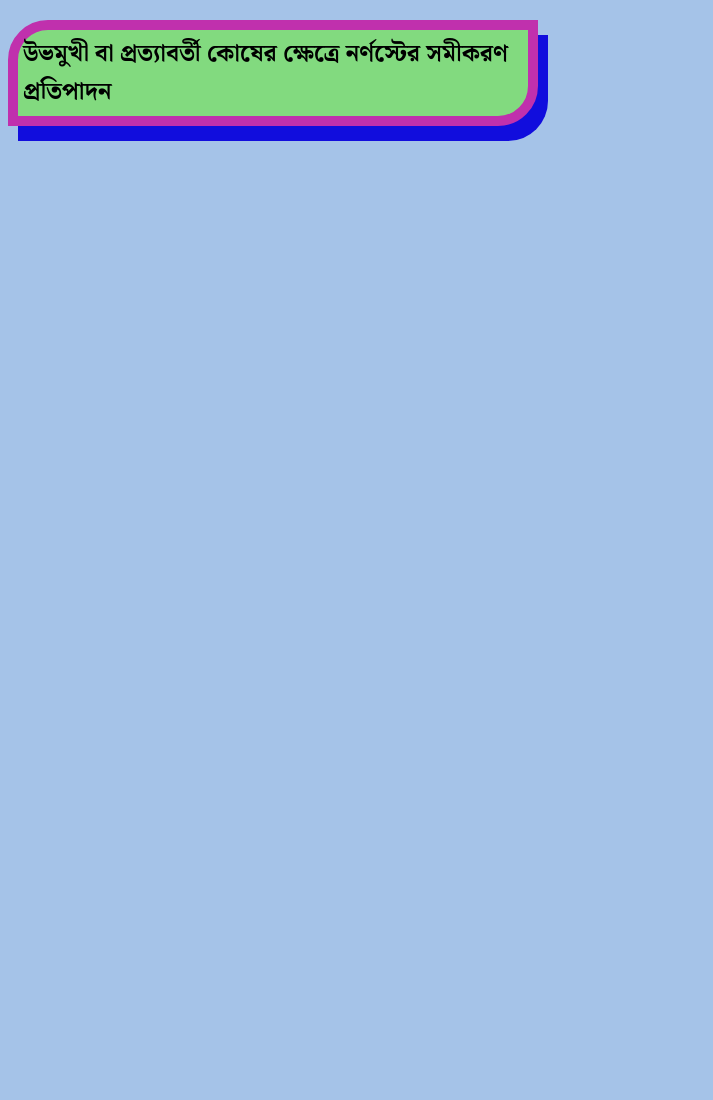
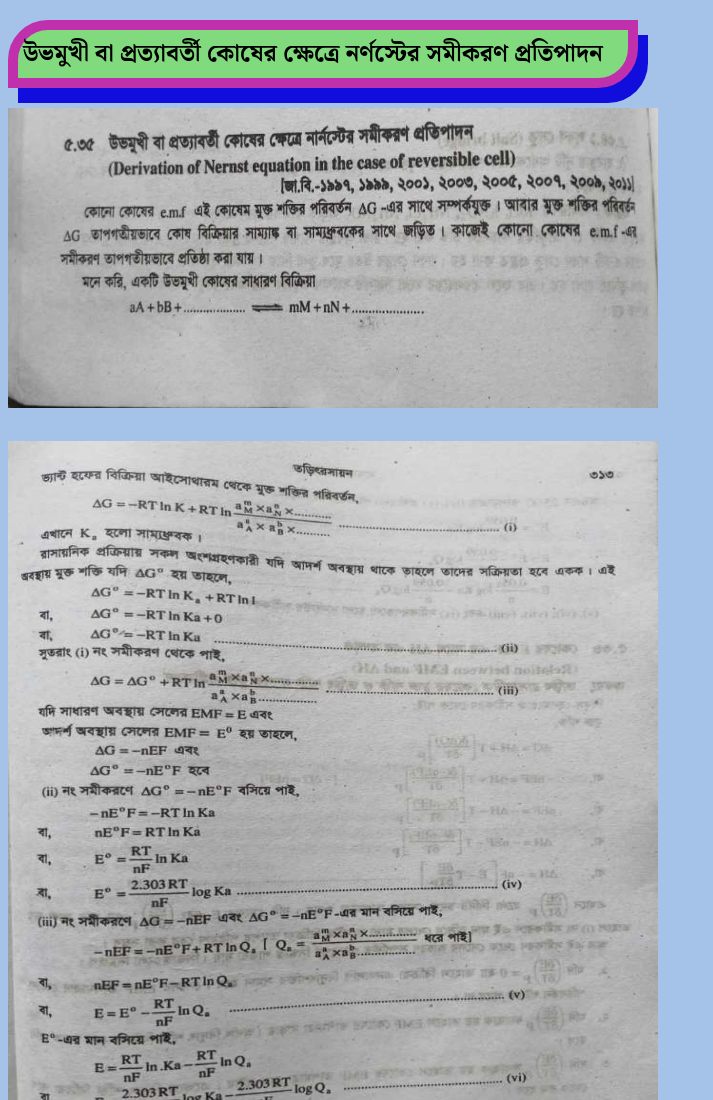
Before and after one commit to mr-robin-x/chemistry, a plain HTML site: page seven.html in a window 1280 px wide. Shown: the top 1100 px of the page, without its empty margins (0-713 px from the left). Before the commit the page ends 800 px from the top, so only its background shows below. Drawn offline with Linux system fonts and the light colour scheme.

Commit message:
added 2 images

```diff
--- a/seven.html
+++ b/seven.html
@@ -10,5 +10,9 @@
 </head>
 <body>
    <h2 class="omg"> উভমুখী বা প্রত্যাবর্তী কোষের ক্ষেত্রে নর্ণস্টের সমীকরণ প্রতিপাদন </h2>
+   <div class="nin"><img src="style/517234674_614248014664294_2110170207806272227_n.jpg" alt=""></div><br>
+      <div class="non2">
+      <img src="style/514116041_1244124597093378_1387012414930136476_n.jpg" alt=""><br>
+      <img src="style/3rd.jpg" alt=""><br></div>
 </body>
 </html>
--- a/style/style.css
+++ b/style/style.css
@@ -27,7 +27,7 @@ body{
   background-color: rgb(130, 218, 127);
   border: rgb(192, 48, 173) 10px solid;
   padding:5px;
-  width:500px;
+  width:600px;
   border-radius: 40px 0px;
   box-shadow: 10px 15px rgb(17, 13, 221);
 }
@@ -65,3 +65,16 @@ img{
   padding: 3px;
   text-align: center;
 }
+.nin img{
+width:650px;
+height:300px;
+
+}
+.non2 img{
+  height:750px;
+  width:650px
+}
+.non3 img{
+  width:650px;
+  height:400px;
+}
```
Also changed, not shown: nine.html (+3 -0 lines), style/3rd.jpg (added), style/514084892_777836114899910_4336505949113261114_n.jpg (added), style/514116041_1244124597093378_1387012414930136476_n.jpg (added), style/517234674_614248014664294_2110170207806272227_n.jpg (added).
